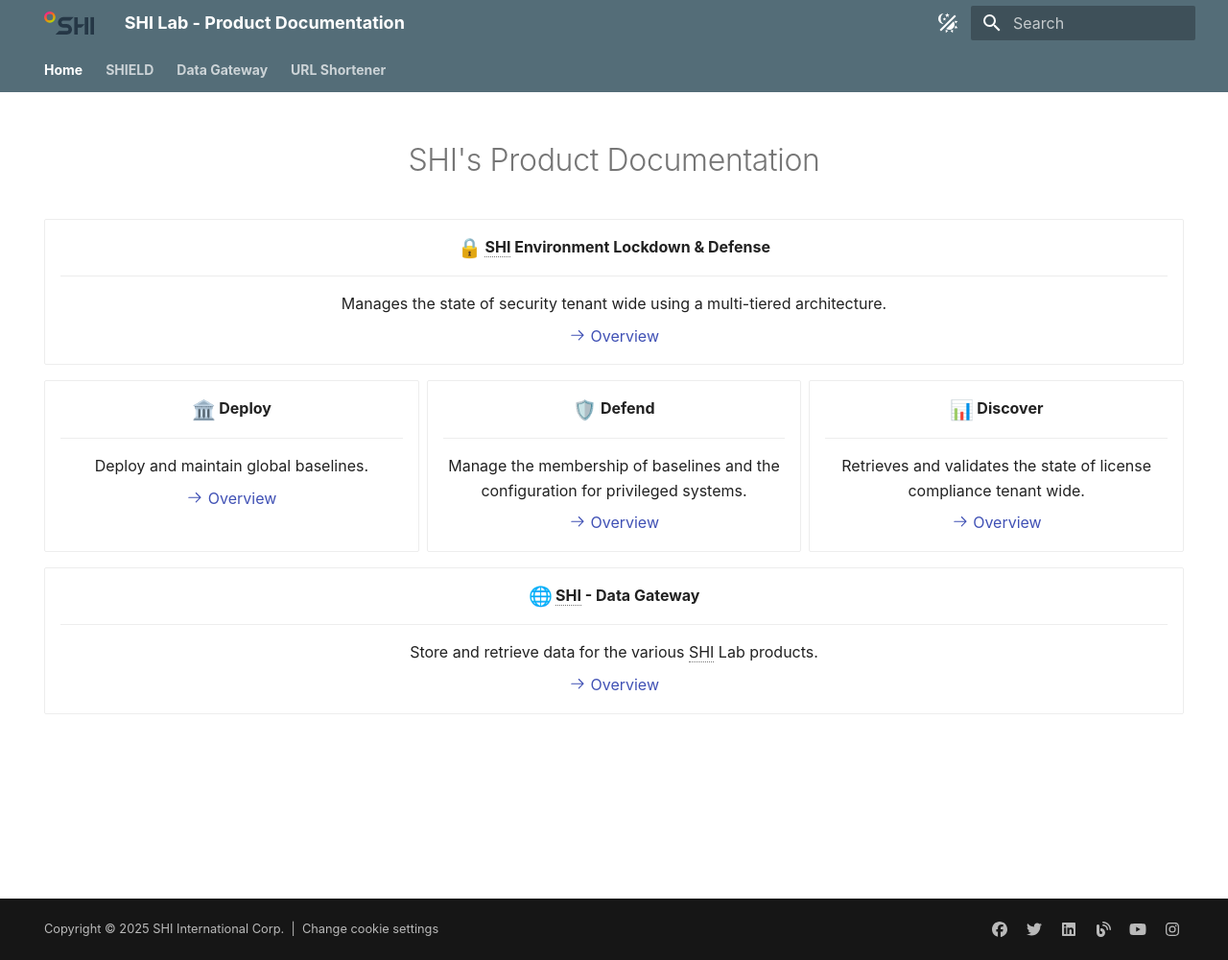
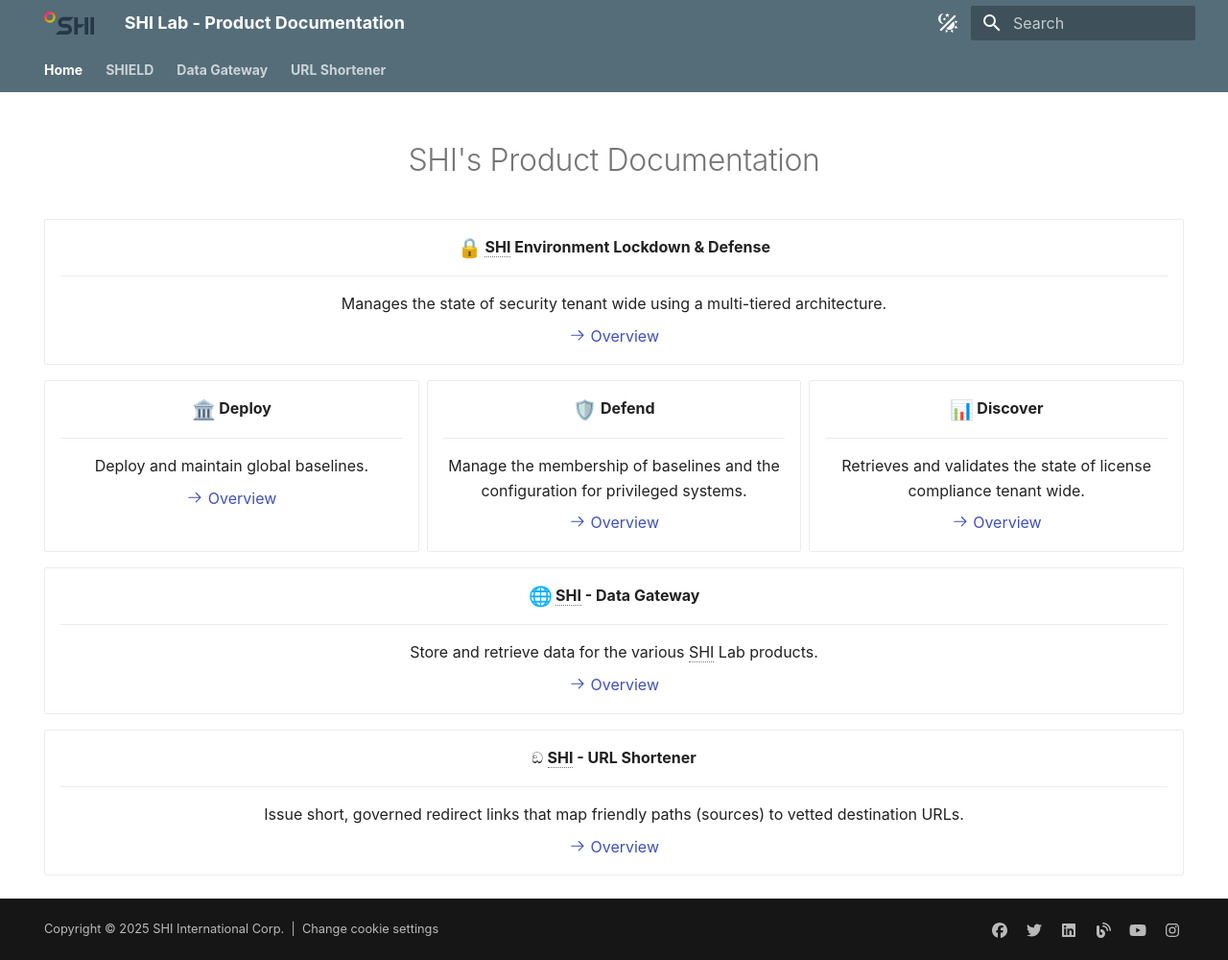
Before and after one commit to Software-Hardware-Integration-Lab/Documentation, an MkDocs documentation site: the page built from docs/index.md, in a window 1280 px wide and 1000 px high. Shown: the whole window at 96% size. Built offline with MkDocs 1.6.1 and Material for MkDocs 9.7.7, drawn with Linux system fonts in a browser that asks for light colours; emoji names are drawn with the system emoji font; plug-ins that fetch from the network failed and are left out.

Commit message:
Update index.md

```diff
--- a/docs/index.md
+++ b/docs/index.md
@@ -54,3 +54,13 @@ hide:
 
     [:octicons-arrow-right-24: Overview](Data-Gateway/index.md)
 </div>
+
+<div class="grid cards" align="center" markdown>
+- ඞ __SHI - URL Shortener__
+
+    ---
+
+    Issue short, governed redirect links that map friendly paths (sources) to vetted destination URLs.
+
+    [:octicons-arrow-right-24: Overview](URL-Shortener/index.md)
+</div>
```
